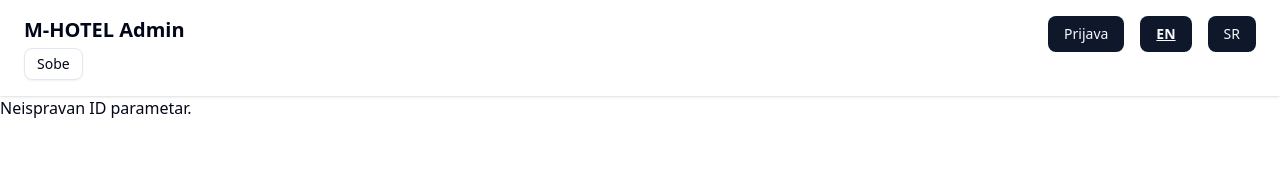
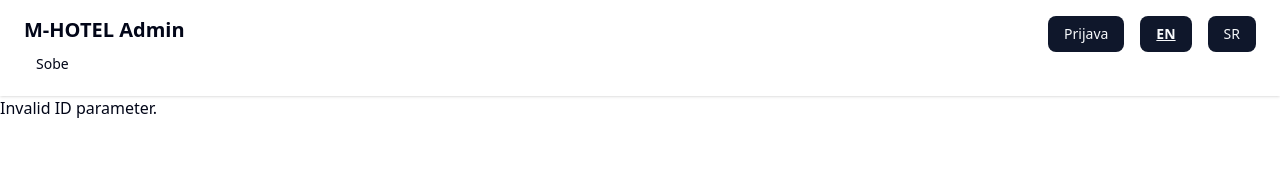
Before and after one commit to kosovic-creator/m-hotel, a Next.js app: page /rooms/edit in a window 1280 px wide. Shown: the top 170 px of the page. Built offline with nearby package versions, Linux system fonts and the light colour scheme; no server answers.

Commit message:
prevod server 2

```diff
--- a/app/components/Navbar.tsx
+++ b/app/components/Navbar.tsx
@@ -1,20 +1,23 @@
 "use client";
 import { useSession, signOut } from "next-auth/react";
-import { useRouter } from "next/navigation";
+import { useRouter, usePathname, useSearchParams } from "next/navigation";
 import { Button } from "@/components/ui/button";
 import Link from "next/link";
-import {
-  DropdownMenu,
-  DropdownMenuTrigger,
-  DropdownMenuContent,
-  DropdownMenuItem
-} from "@/components/ui/dropdown-menu";
 import { useTranslation } from "react-i18next";
 
 export default function Navbar() {
   const { data: session } = useSession();
   const router = useRouter();
+  const pathname = usePathname();
+  const searchParams = useSearchParams();
   const { i18n } = useTranslation();
+
+  const handleChangeLanguage = (lng: "en" | "sr") => {
+    const params = new URLSearchParams(searchParams.toString());
+    params.set("locale", lng);
+    router.push(`${pathname}?${params.toString()}`);
+    i18n.changeLanguage(lng);
+  };
 
   const handleSignIn = () => router.push(`/auth/signin?locale=${i18n.language}`);
   const handleSignOut = () => signOut({ callbackUrl: `/auth/signin?locale=${i18n.language}` });
@@ -23,7 +26,7 @@ export default function Navbar() {
     <nav className="w-full bg-white shadow px-6 py-4 flex justify-between items-start">
       <div className="flex flex-col items-start gap-1">
         <Link href={`/?locale=${i18n.language}`} className="text-xl font-bold">M-HOTEL Admin</Link>
-        <DropdownMenu>
+        {/* <DropdownMenu>
           <DropdownMenuTrigger asChild>
             <Button variant="outline" size="sm">Sobe</Button>
           </DropdownMenuTrigger>
@@ -32,7 +35,11 @@ export default function Navbar() {
               <Link href={`/rooms?locale=${i18n.language}`}>Sobe</Link>
             </DropdownMenuItem>
           </DropdownMenuContent>
-        </DropdownMenu>
+        </DropdownMenu> */}
+
+        <Button variant="ghost" size="sm" asChild>
+          <Link href={`/rooms?locale=${i18n.language}`}>Sobe</Link>
+        </Button>
       </div>
       <div className="flex items-center gap-4">
         {session?.user ? (
@@ -48,19 +55,13 @@ export default function Navbar() {
           </Button>
         )}
         <Button
-          onClick={() => {
-            i18n.changeLanguage("en");
-            router.push(`?locale=en`);
-          }}
+          onClick={() => handleChangeLanguage("en")}
           className={i18n.language === "en" ? "font-bold underline" : ""}
         >
           EN
         </Button>
         <Button
-          onClick={() => {
-            i18n.changeLanguage("sr");
-            router.push(`?locale=sr`);
-          }}
+          onClick={() => handleChangeLanguage("sr")}
           className={i18n.language === "sr" ? "font-bold underline" : ""}
         >
           SR
--- a/app/rooms/components/RoomTable.tsx
+++ b/app/rooms/components/RoomTable.tsx
@@ -5,6 +5,7 @@ import { Button } from "@/components/ui/button";
 import { Input } from "@/components/ui/input";
 import { Table, TableBody, TableCell, TableHead, TableHeader, TableRow } from "@/components/ui/table";
 import Link from "next/link";
+import { useTranslation } from "react-i18next";
 
 type Room = {
   id: number;
@@ -15,6 +16,8 @@ type Room = {
 };
 
 export default function RoomTable({ rooms }: { rooms: Room[] }) {
+  const { i18n } = useTranslation();
+
   return (
     <div>
       <div className="mb-4 ">
@@ -47,8 +50,8 @@ export default function RoomTable({ rooms }: { rooms: Room[] }) {
                     <Input type="hidden" name="id" value={room.id} />
                     <Button variant="destructive" size="sm" className="ml-2">Ukloni Sobu</Button>
                   </form>
-                  <Link href={`/rooms/edit?roomId=${room.id}`}>
-                    <Button variant="secondary" type="button" >Izmjeni Sobu</Button>
+                  <Link href={`/rooms/edit?roomId=${room.id}&locale=${i18n.language}`}>
+                    <Button variant="secondary" type="button">Izmjeni Sobu</Button>
                   </Link>
                 </div>
               </TableCell>
--- a/app/rooms/edit/page.tsx
+++ b/app/rooms/edit/page.tsx
@@ -4,6 +4,20 @@ import { readRoomId, updateRoom } from '@/actions/room';
 
 type SearchParams = {
     roomId?: string;
+    locale?: string;
+};
+
+const translations = {
+    en: {
+        back: "Back to rooms",
+        invalid: "Invalid ID parameter.",
+        notfound: "Room not found."
+    },
+    sr: {
+        back: "Nazad na sobe",
+        invalid: "Neispravan ID parametar.",
+        notfound: "Podatak nije pronađen."
+    }
 };
 
 export default async function IdPage({ searchParams }: { searchParams: Promise<SearchParams> | SearchParams }) {
@@ -11,21 +25,24 @@ export default async function IdPage({ searchParams }: { searchParams: Promise<S
         ? await searchParams
         : searchParams;
 
+    const locale: "en" | "sr" = params.locale === "sr" ? "sr" : "en";
     const id = Number(params.roomId);
 
     if (!params.roomId || isNaN(id)) {
-        return <div>Neispravan ID parametar.</div>;
+        return <div>{translations[locale].invalid}</div>;
     }
 
     const room = await readRoomId({ roomId: id });
 
     if (!room) {
-        return <div>Podatak nije pronađen.</div>;
+        return <div>{translations[locale].notfound}</div>;
     }
 
     return (
         <>
-            <Link className='text-grey-600 hover:text-blue-900' href="/">Nazad na sobe</Link>
+            <Link className='text-grey-600 hover:text-blue-900' href={`/?locale=${locale}`}>
+                {translations[locale].back}
+            </Link>
             <RoomForm
                 action={updateRoom}
                 initialData={{ ...room, id: String(room.id) }}
```
